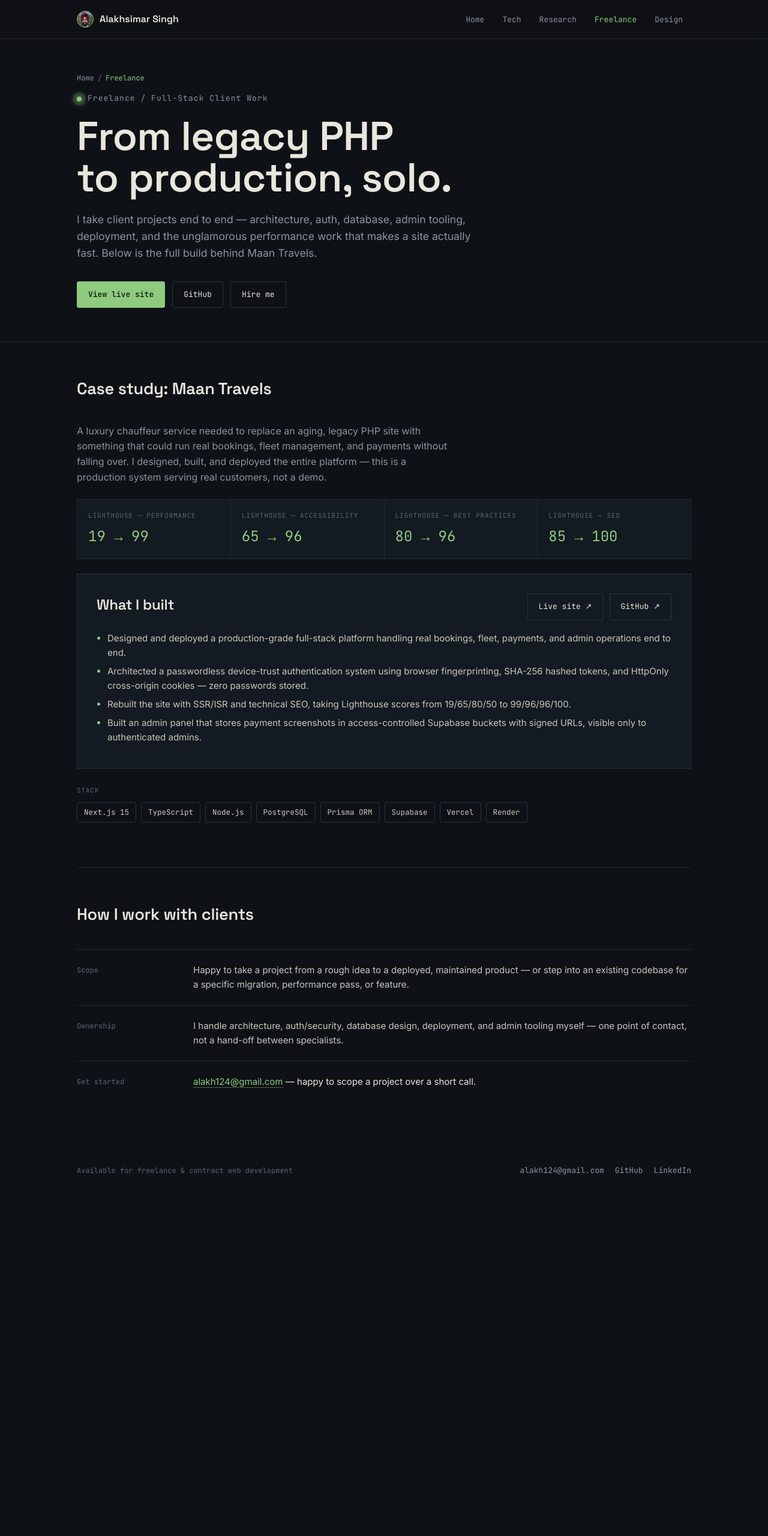
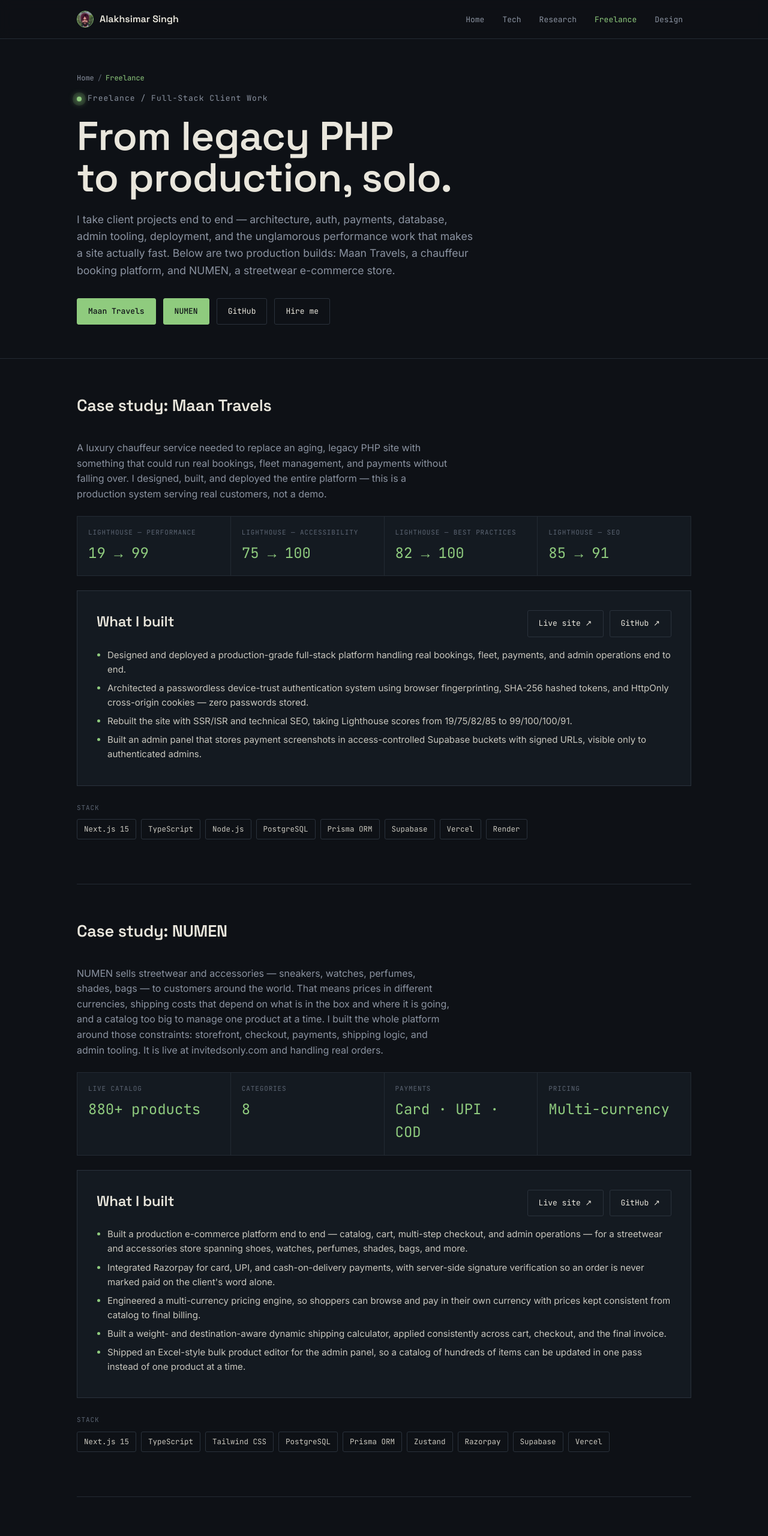
Before and after one commit to AlakhsimarSingh/portfolio_website, a Next.js app: page /freelance in a window 1280 px wide. Shown: the top 2560 px of the page at 60% size. Before the commit the page ends 2022 px from the top, so only its background shows below. Built offline with nearby package versions, Linux system fonts and the light colour scheme; no server answers.

Commit message:
added numenstore to freelance

```diff
--- a/app/freelance/page.tsx
+++ b/app/freelance/page.tsx
@@ -8,7 +8,7 @@ import { PERSON, IMAGES } from "@/lib/site";
 export const metadata: Metadata = {
   title: "Freelance — Full-Stack Client Work",
   description:
-    "Case study: Maan Travels, a production full-stack booking platform built and deployed end-to-end by Alakhsimar Singh, with passwordless auth and Lighthouse scores of 99/100/100/91.",
+    "Case studies: Maan Travels, a production chauffeur booking platform with passwordless auth and Lighthouse scores of 99/100/100/91, and NUMEN, a full-stack streetwear e-commerce store with Razorpay payments, multi-currency pricing and dynamic shipping. Built and deployed end-to-end by Alakhsimar Singh.",
   alternates: { canonical: "/freelance" },
   openGraph: {
     url: "/freelance",
@@ -34,6 +34,19 @@ export default function FreelancePage() {
           })
         )}
       />
+      <script
+        type="application/ld+json"
+        dangerouslySetInnerHTML={jsonLdScript(
+          softwareProjectSchema({
+            name: "NUMEN",
+            description:
+              "Production full-stack streetwear e-commerce platform with Razorpay payments (card/UPI/COD), a multi-currency pricing engine, dynamic weight- and destination-aware shipping, and an admin bulk product editor.",
+            codeRepository: "https://github.com/AlakhsimarSingh/numen-store",
+            programmingLanguages: ["TypeScript"],
+            url: "https://www.invitedsonly.com",
+          })
+        )}
+      />
       <NavBar page="freelance" />
 
       <header className="hero">
@@ -42,12 +55,14 @@ export default function FreelancePage() {
           <div className="hero-kicker">Freelance / Full-Stack Client Work</div>
           <h1>From legacy PHP<br />to production, solo.</h1>
           <p className="hero-sub">
-            I take client projects end to end — architecture, auth, database, admin
-            tooling, deployment, and the unglamorous performance work that makes a
-            site actually fast. Below is the full build behind Maan Travels.
+            I take client projects end to end — architecture, auth, payments, database,
+            admin tooling, deployment, and the unglamorous performance work that makes a
+            site actually fast. Below are two production builds: Maan Travels, a
+            chauffeur booking platform, and NUMEN, a streetwear e-commerce store.
           </p>
           <div className="hero-actions">
-            <a className="btn btn-primary" href="https://www.maantravels.com" target="_blank" rel="noopener">View live site</a>
+            <a className="btn btn-primary" href="https://www.maantravels.com" target="_blank" rel="noopener">Maan Travels</a>
+            <a className="btn btn-primary" href="https://www.invitedsonly.com" target="_blank" rel="noopener">NUMEN</a>
             <a className="btn btn-ghost" href="https://github.com/AlakhsimarSingh/maan_travels.git" target="_blank" rel="noopener">GitHub</a>
             <a className="btn btn-ghost" href={`mailto:${PERSON.email}`}>Hire me</a>
           </div>
@@ -70,9 +85,9 @@ export default function FreelancePage() {
 
             <div className="readouts">
               <div className="readout"><div className="readout-label">Lighthouse — Performance</div><div className="readout-value">19 → 99</div></div>
-              <div className="readout"><div className="readout-label">Lighthouse — Accessibility</div><div className="readout-value">65 → 96</div></div>
-              <div className="readout"><div className="readout-label">Lighthouse — Best Practices</div><div className="readout-value">80 → 96</div></div>
-              <div className="readout"><div className="readout-label">Lighthouse — SEO</div><div className="readout-value">85 → 100</div></div>
+              <div className="readout"><div className="readout-label">Lighthouse — Accessibility</div><div className="readout-value">75 → 100</div></div>
+              <div className="readout"><div className="readout-label">Lighthouse — Best Practices</div><div className="readout-value">82 → 100</div></div>
+              <div className="readout"><div className="readout-label">Lighthouse — SEO</div><div className="readout-value">85 → 91</div></div>
             </div>
 
             <div className="case-card">
@@ -87,7 +102,7 @@ export default function FreelancePage() {
                 <ul>
                   <li>Designed and deployed a production-grade full-stack platform handling real bookings, fleet, payments, and admin operations end to end.</li>
                   <li>Architected a passwordless device-trust authentication system using browser fingerprinting, SHA-256 hashed tokens, and HttpOnly cross-origin cookies — zero passwords stored.</li>
-                  <li>Rebuilt the site with SSR/ISR and technical SEO, taking Lighthouse scores from 19/65/80/50 to 99/96/96/100.</li>
+                  <li>Rebuilt the site with SSR/ISR and technical SEO, taking Lighthouse scores from 19/75/82/85 to 99/100/100/91.</li>
                   <li>Built an admin panel that stores payment screenshots in access-controlled Supabase buckets with signed URLs, visible only to authenticated admins.</li>
                 </ul>
               </div>
@@ -103,6 +118,55 @@ export default function FreelancePage() {
             </div>
           </section>
 
+          <section className="block">
+            <div className="block-head"><h2>Case study: NUMEN</h2></div>
+
+            <p className="muted" style={{ maxWidth: "62ch", fontSize: "1rem", marginBottom: 24 }}>
+              NUMEN sells streetwear and accessories — sneakers, watches, perfumes,
+              shades, bags — to customers around the world. That means prices in
+              different currencies, shipping costs that depend on what is in the box
+              and where it is going, and a catalog too big to manage one product at a
+              time. I built the whole platform around those constraints: storefront,
+              checkout, payments, shipping logic, and admin tooling. It is live at
+              invitedsonly.com and handling real orders.
+            </p>
+
+            <div className="readouts">
+              <div className="readout"><div className="readout-label">Live catalog</div><div className="readout-value">880+ products</div></div>
+              <div className="readout"><div className="readout-label">Categories</div><div className="readout-value">8</div></div>
+              <div className="readout"><div className="readout-label">Payments</div><div className="readout-value">Card · UPI · COD</div></div>
+              <div className="readout"><div className="readout-label">Pricing</div><div className="readout-value">Multi-currency</div></div>
+            </div>
+
+            <div className="case-card">
+              <div className="case-head">
+                <h3>What I built</h3>
+                <div className="case-links">
+                  <a className="btn btn-ghost" href="https://www.invitedsonly.com" target="_blank" rel="noopener">Live site ↗</a>
+                  <a className="btn btn-ghost" href="https://github.com/AlakhsimarSingh/numen-store" target="_blank" rel="noopener">GitHub ↗</a>
+                </div>
+              </div>
+              <div className="entry-body">
+                <ul>
+                  <li>Built a production e-commerce platform end to end — catalog, cart, multi-step checkout, and admin operations — for a streetwear and accessories store spanning shoes, watches, perfumes, shades, bags, and more.</li>
+                  <li>Integrated Razorpay for card, UPI, and cash-on-delivery payments, with server-side signature verification so an order is never marked paid on the client's word alone.</li>
+                  <li>Engineered a multi-currency pricing engine, so shoppers can browse and pay in their own currency with prices kept consistent from catalog to final billing.</li>
+                  <li>Built a weight- and destination-aware dynamic shipping calculator, applied consistently across cart, checkout, and the final invoice.</li>
+                  <li>Shipped an Excel-style bulk product editor for the admin panel, so a catalog of hundreds of items can be updated in one pass instead of one product at a time.</li>
+                </ul>
+              </div>
+            </div>
+
+            <div className="tag-group" style={{ marginTop: 28 }}>
+              <span className="tag-group-label">Stack</span>
+              <div className="tags">
+                <span className="tag">Next.js 15</span><span className="tag">TypeScript</span><span className="tag">Tailwind CSS</span>
+                <span className="tag">PostgreSQL</span><span className="tag">Prisma ORM</span><span className="tag">Zustand</span>
+                <span className="tag">Razorpay</span><span className="tag">Supabase</span><span className="tag">Vercel</span>
+              </div>
+            </div>
+          </section>
+
           <section className="block" style={{ borderBottom: "none" }}>
             <div className="block-head"><h2>How I work with clients</h2></div>
             <div className="entry" style={{ gridTemplateColumns: "170px 1fr" }}>
@@ -111,7 +175,7 @@ export default function FreelancePage() {
             </div>
             <div className="entry" style={{ gridTemplateColumns: "170px 1fr" }}>
               <div className="entry-time">Ownership</div>
-              <div><p style={{ fontSize: "0.94rem", color: "#C9C7BE" }}>I handle architecture, auth/security, database design, deployment, and admin tooling myself — one point of contact, not a hand-off between specialists.</p></div>
+              <div><p style={{ fontSize: "0.94rem", color: "#C9C7BE" }}>I handle architecture, auth/security, payments, database design, deployment, and admin tooling myself — one point of contact, not a hand-off between specialists.</p></div>
             </div>
             <div className="entry" style={{ gridTemplateColumns: "170px 1fr" }}>
               <div className="entry-time">Get started</div>
```
